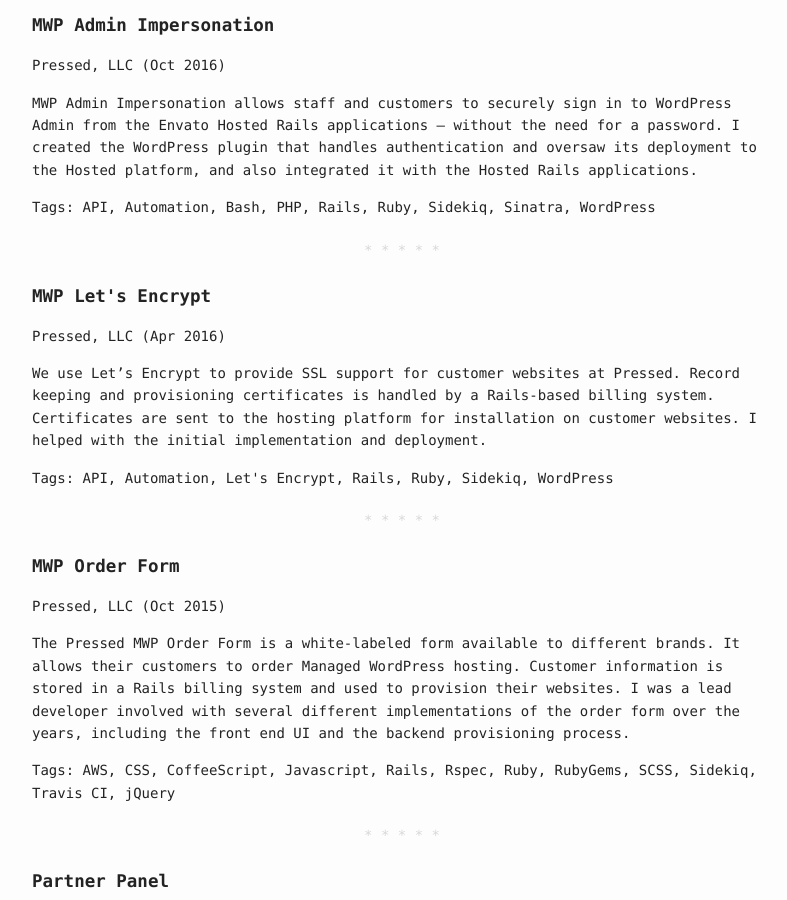
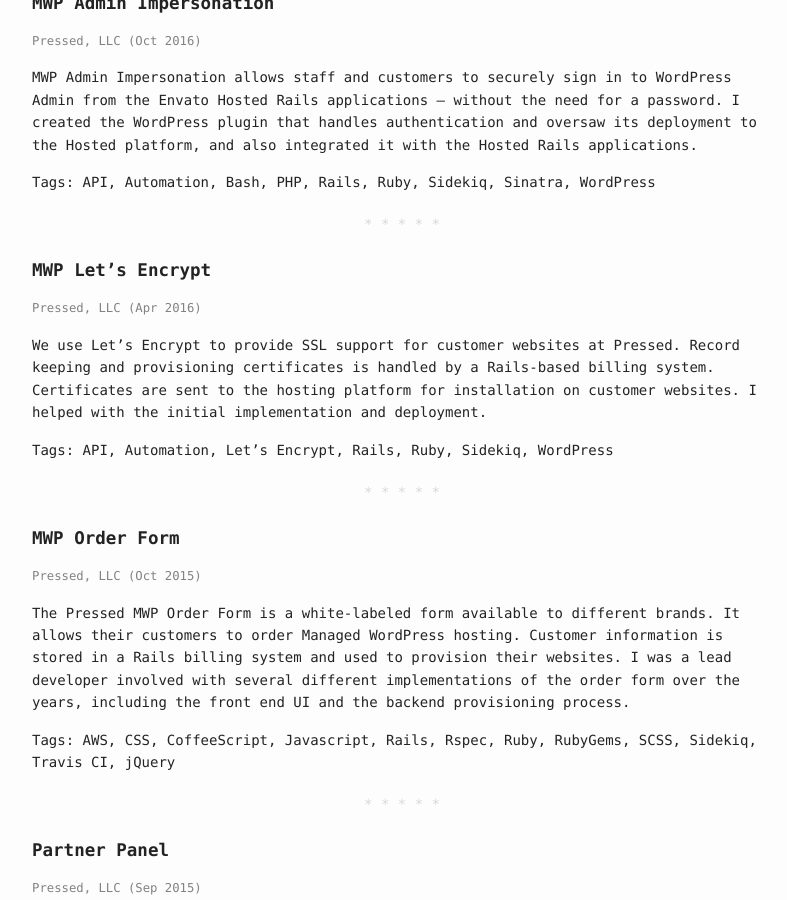
Before and after one commit to itspriddle/priddle.xyz, a Jekyll site: the page built from _pages/work.html, in a window 1280 px wide and 900 px high, scrolled down 2569 px. Shown: the whole window, without its empty margins (238-1025 px from the left). Built offline with Jekyll 4.4.1, drawn with Linux system fonts in a browser that asks for light colours.

Commit message:
Tweak project layout

```diff
--- a/_includes/project.html
+++ b/_includes/project.html
@@ -21,19 +21,19 @@
   <div class="{{ project_classes }}" data-company="{{ company_id }}">
     <h2 id="{{ project.title | slugify }}">
       {% if plain_excerpt == plain_content %}
-        {{ project.title }}
+        {{ project.title | smartify }}
       {% else %}
-        <a href="{{ project.url | relative_url }}">{{ project.title }}</a>
+        <a href="{{ project.url | relative_url }}">{{ project.title | smartify }}</a>
       {% endif %}
     </h2>
 
     {% if project.project_type == "work" and project.company %}
-      <p>{{ project.company }} ({{ project.period }})</p>
+      <p class="post-meta">{{ project.company }} ({{ project.date | date: "%b %Y" }})</p>
     {% endif %}
 
     {{ project.excerpt | markdownify }}
 
-    <p>Tags: {{ project.tags | sort | join: ", " }}</p>
+    <p>Tags: {{ project.tags | sort | join: ", " | smartify }}</p>
 
     {% if project.github %}
       <p><a href="{{ project.github }}">View on GitHub &rarr;</a></p>
```
